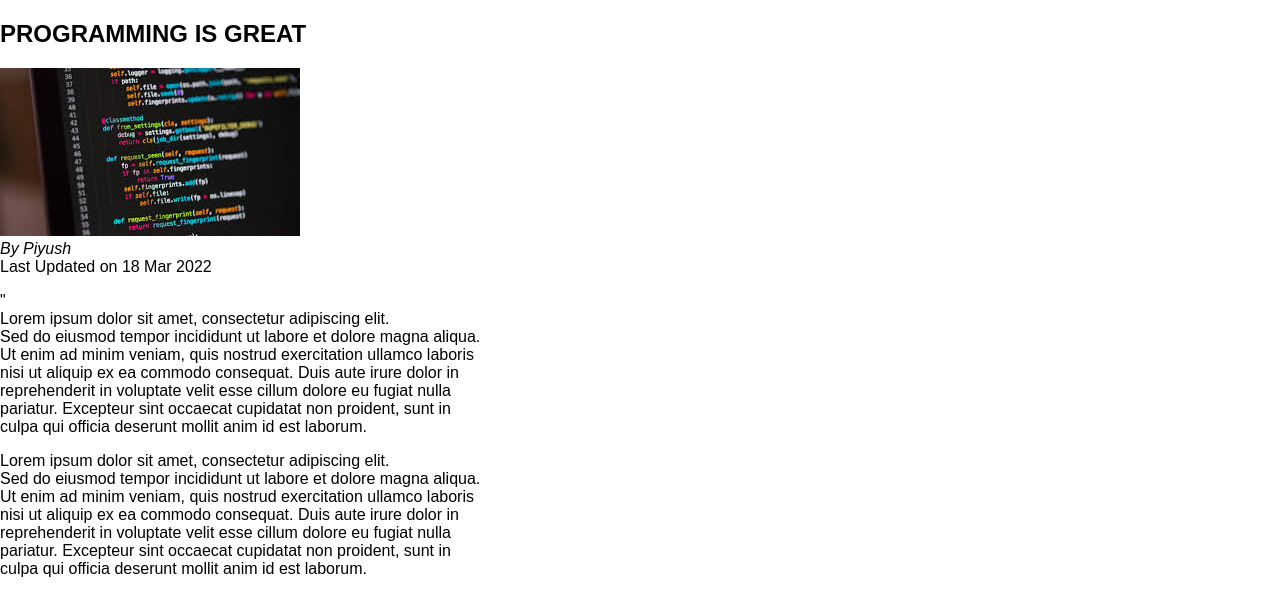
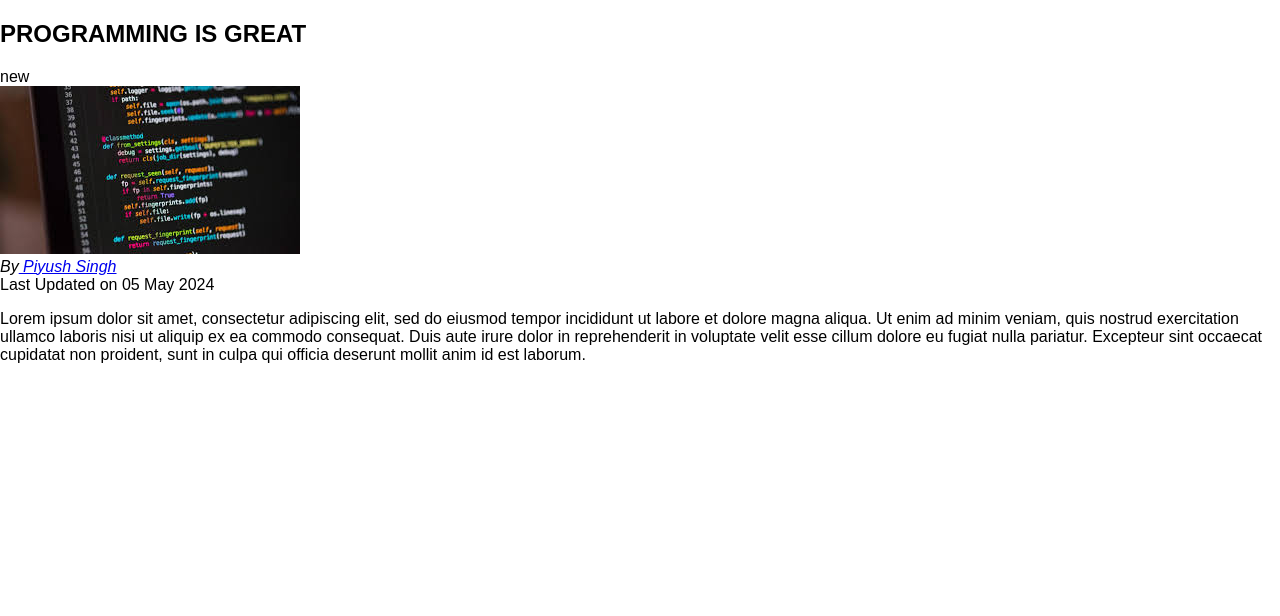
Before and after one commit to piyushnksingh/Django, a Django app: page /posts/PROGRAMMING-IS-FUN in a window 1280 px wide. Shown: the part 98-714 px from the top of the page. Run offline with Django 5.2, Linux system fonts and the light colour scheme; data comes from the database, SQL or seed files in the repository.

Commit message:
Watched till 09[013]

```diff
--- a/my_site/blog/templates/blog/post-detail.html
+++ b/my_site/blog/templates/blog/post-detail.html
@@ -12,9 +12,14 @@
 {% block content %}
     <section id="summary">
         <h2>{{ post.title }}</h2>
+        <div>
+            {% for tag in post_tags %}
+                <span class="tag" >{{ tag.caption }}</span>
+            {% endfor %}
+        </div>
         <article>
-            <img src="{% static "blog/images/"|add:post.image %}" alt="{{ post.title }}" />
-            <address>By {{ post.author|title }}</address>
+            <img src="{% static "blog/images/"|add:post.image_name %}" alt="{{ post.title }}" />
+            <address>By<a href="mailto:{{ post.author.email_address }}"> {{ post.author|title }}</a></address>
             <div>
                 Last Updated on <time>{{ post.date|date:"d M Y" }}</time>
             </div>
--- a/my_site/blog/views.py
+++ b/my_site/blog/views.py
@@ -1,79 +1,5 @@
-from django.shortcuts import render
-from datetime import date
+from django.shortcuts import render,get_object_or_404
 from .models import Post
-
-all_posts=[
-    {
-        "slug": "hike-in-the-mountains",
-        "image": "mountain.jpg",
-        "author": "Piyush",
-        "date": date(2021,7,21),
-        "title": "Mountain-hiking",
-        "excerpt": "There's nothing like this view.",
-        "content": """"
-        Lorem ipsum dolor sit amet, consectetur adipiscing elit.
-           Sed do eiusmod tempor incididunt ut labore et dolore magna aliqua.
-           Ut enim ad minim veniam, quis nostrud exercitation ullamco laboris
-           nisi ut aliquip ex ea commodo consequat. Duis aute irure dolor in
-           reprehenderit in voluptate velit esse cillum dolore eu fugiat nulla
-           pariatur. Excepteur sint occaecat cupidatat non proident, sunt in
-           culpa qui officia deserunt mollit anim id est laborum.
-        """
-    },
-    {
-        "slug": "PROGRAMMING-IS-FUN",
-        "image": "coding.jpg",
-        "author": "Piyush",
-        "date": date(2022,3,18),
-        "title": "PROGRAMMING IS GREAT",
-        "excerpt": "Did you ever spend hours searching that one error in your code?",
-        "content": """"
-           Lorem ipsum dolor sit amet, consectetur adipiscing elit.
-           Sed do eiusmod tempor incididunt ut labore et dolore magna aliqua.
-           Ut enim ad minim veniam, quis nostrud exercitation ullamco laboris
-           nisi ut aliquip ex ea commodo consequat. Duis aute irure dolor in
-           reprehenderit in voluptate velit esse cillum dolore eu fugiat nulla
-           pariatur. Excepteur sint occaecat cupidatat non proident, sunt in
-           culpa qui officia deserunt mollit anim id est laborum.
-
-           Lorem ipsum dolor sit amet, consectetur adipiscing elit.
-           Sed do eiusmod tempor incididunt ut labore et dolore magna aliqua.
-           Ut enim ad minim veniam, quis nostrud exercitation ullamco laboris
-           nisi ut aliquip ex ea commodo consequat. Duis aute irure dolor in
-           reprehenderit in voluptate velit esse cillum dolore eu fugiat nulla
-           pariatur. Excepteur sint occaecat cupidatat non proident, sunt in
-           culpa qui officia deserunt mollit anim id est laborum.
-        """
-    },
-    {
-        "slug": "into-the-woods",
-        "image": "woods.jpg",
-        "author": "Piyush",
-        "date": date(2020,8,5),
-        "title": "Nature At Its Best",
-        "excerpt": "Nature is amazing!",
-        "content": """"
-           Lorem ipsum dolor sit amet, consectetur adipiscing elit.
-           Sed do eiusmod tempor incididunt ut labore et dolore magna aliqua.
-           Ut enim ad minim veniam, quis nostrud exercitation ullamco laboris
-           nisi ut aliquip ex ea commodo consequat. Duis aute irure dolor in
-           reprehenderit in voluptate velit esse cillum dolore eu fugiat nulla
-           pariatur. Excepteur sint occaecat cupidatat non proident, sunt in
-           culpa qui officia deserunt mollit anim id est laborum.
-
-           Lorem ipsum dolor sit amet, consectetur adipiscing elit.
-           Sed do eiusmod tempor incididunt ut labore et dolore magna aliqua.
-           Ut enim ad minim veniam, quis nostrud exercitation ullamco laboris
-           nisi ut aliquip ex ea commodo consequat. Duis aute irure dolor in
-           reprehenderit in voluptate velit esse cillum dolore eu fugiat nulla
-           pariatur. Excepteur sint occaecat cupidatat non proident, sunt in
-           culpa qui officia deserunt mollit anim id est laborum.
-        """
-    }
-]
-
-def get_date(post):
-    return post['date']
 
 def starting_page(request):
     # sorted_posts=sorted(all_posts,key=get_date)
@@ -84,12 +10,14 @@ def starting_page(request):
     })
 
 def posts(request):
+    all_posts=Post.objects.all().order_by("-date")[:3]
     return render(request,"blog/all-posts.html",{
         "all_posts":all_posts,
     })
 
 def post_detail(request,slug):
-    identified_post=next(post for post in all_posts if post['slug'] == slug) #oneliner for finding post['slug']==slug.
+    identified_post=get_object_or_404(Post,slug=slug)
     return render(request,"blog/post-detail.html",{
-        "post":identified_post
+        "post":identified_post,
+        "post_tags":identified_post.tags.all()
     })
```
Also changed, not shown: my_site/blog/static/blog/post_detail.css (+8 -0 lines).
